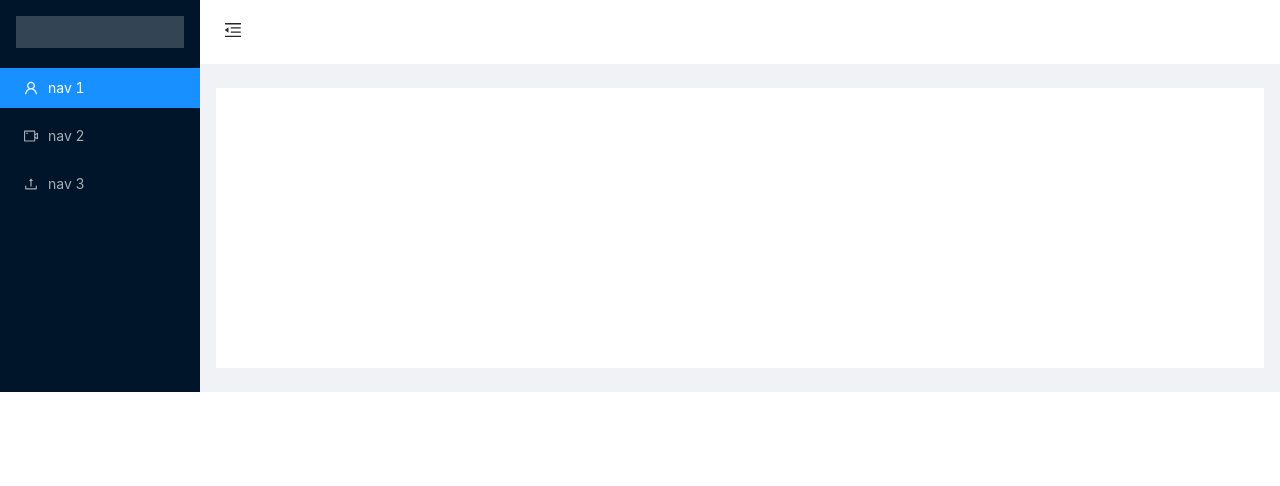
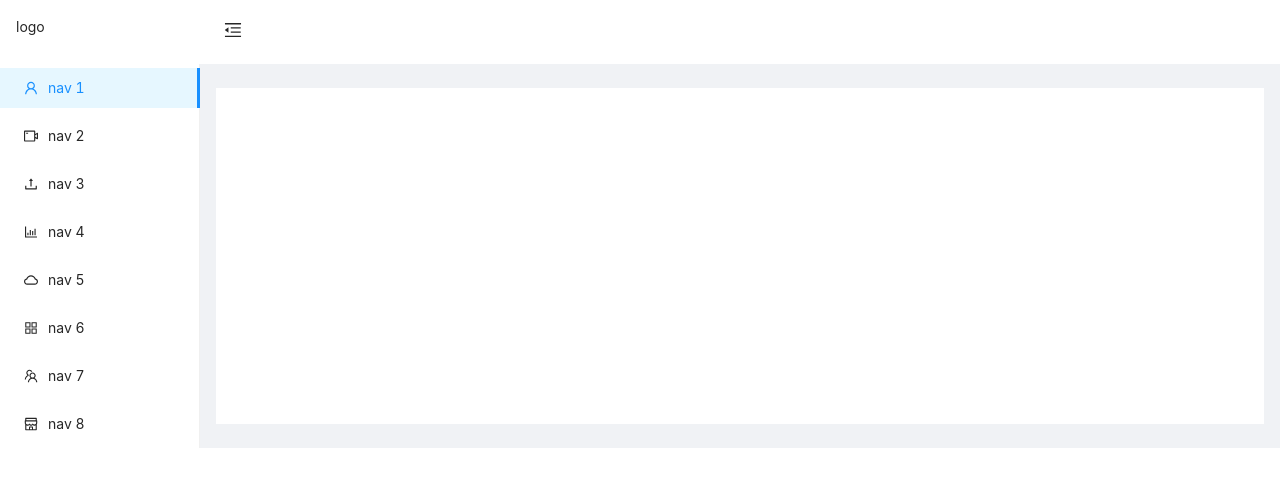
Before and after one commit to echonobug/info-push-web, a Vue app: page / in a window 1280 px wide. Shown: the top 486 px of the page. Built offline with nearby package versions, Linux system fonts and the light colour scheme.

Commit message:
拆分布局组件

```diff
--- a/src/App.vue
+++ b/src/App.vue
@@ -1,5 +1,5 @@
 <template>
   <div id="app">
-    <router-view/>
+    <router-view />
   </div>
 </template>
--- /dev/null
+++ b/src/layout/header/index.vue
@@ -0,0 +1,49 @@
+<template>
+  <a-layout-header class="header">
+    <menu-unfold-outlined v-if="store.state.siderCollapsed" class="trigger"
+                          @click="() => store.dispatch('EXPANDED_SIDER')"/>
+    <menu-fold-outlined v-else class="trigger" @click="() => store.dispatch('COLLAPSED_SIDER')"/>
+  </a-layout-header>
+</template>
+
+<script>
+
+import {
+  MenuUnfoldOutlined,
+  MenuFoldOutlined
+} from '@ant-design/icons-vue'
+import { useStore } from 'vuex'
+
+export default {
+  name: 'Header',
+  components: {
+    MenuUnfoldOutlined,
+    MenuFoldOutlined
+  },
+  setup () {
+    const store = useStore()
+    return {
+      store
+    }
+  }
+}
+</script>
+
+<style lang="scss" scoped>
+.header {
+  background: #fff;
+  padding: 0
+}
+
+.trigger {
+  font-size: 18px;
+  line-height: 64px;
+  padding: 0 24px;
+  cursor: pointer;
+  transition: color 0.3s;
+
+  :hover {
+    color: #1890ff;
+  }
+}
+</style>
--- a/src/layout/index.vue
+++ b/src/layout/index.vue
@@ -1,80 +1,22 @@
 <template>
-  <a-layout id="components-layout-demo-custom-trigger">
-    <a-layout-sider v-model:collapsed="collapsed" :trigger="null" collapsible>
-      <div class="logo"/>
-      <a-menu theme="dark" mode="inline" v-model:selectedKeys="selectedKeys">
-        <a-menu-item key="1">
-          <user-outlined/>
-          <span>nav 1</span>
-        </a-menu-item>
-        <a-menu-item key="2">
-          <video-camera-outlined/>
-          <span>nav 2</span>
-        </a-menu-item>
-        <a-menu-item key="3">
-          <upload-outlined/>
-          <span>nav 3</span>
-        </a-menu-item>
-      </a-menu>
-    </a-layout-sider>
+  <a-layout>
+    <Sider/>
     <a-layout>
-      <a-layout-header style="background: #fff; padding: 0">
-        <menu-unfold-outlined
-          v-if="collapsed"
-          class="trigger"
-          @click="() => (collapsed = !collapsed)"
-        />
-        <menu-fold-outlined v-else class="trigger" @click="() => (collapsed = !collapsed)"/>
-      </a-layout-header>
-      <a-layout-content
-        :style="{ margin: '24px 16px', padding: '24px', background: '#fff', minHeight: '280px' }"
-      >
-        <router-view />
-      </a-layout-content>
+      <Header/>
+      <Main />
     </a-layout>
   </a-layout>
 </template>
 <script>
-import {
-  UserOutlined,
-  VideoCameraOutlined,
-  UploadOutlined,
-  MenuUnfoldOutlined,
-  MenuFoldOutlined
-} from '@ant-design/icons-vue'
+import Sider from './sider'
+import Header from './header'
+import Main from './main'
 
 export default {
   components: {
-    UserOutlined,
-    VideoCameraOutlined,
-    UploadOutlined,
-    MenuUnfoldOutlined,
-    MenuFoldOutlined
-  },
-  data () {
-    return {
-      selectedKeys: ['1'],
-      collapsed: false
-    }
+    Sider,
+    Header,
+    Main
   }
 }
 </script>
-<style>
-#components-layout-demo-custom-trigger .trigger {
-  font-size: 18px;
-  line-height: 64px;
-  padding: 0 24px;
-  cursor: pointer;
-  transition: color 0.3s;
-}
-
-#components-layout-demo-custom-trigger .trigger:hover {
-  color: #1890ff;
-}
-
-#components-layout-demo-custom-trigger .logo {
-  height: 32px;
-  background: rgba(255, 255, 255, 0.2);
-  margin: 16px;
-}
-</style>
--- /dev/null
+++ b/src/layout/main/index.vue
@@ -0,0 +1,21 @@
+<template>
+  <a-layout-content class="content">
+    <router-view/>
+  </a-layout-content>
+</template>
+
+<script>
+export default {
+  name: 'Main'
+}
+</script>
+
+<style scoped>
+.content {
+  margin: 24px 16px;
+  padding: 24px;
+  background: #fff;
+  minHeight: 280px
+}
+
+</style>
--- /dev/null
+++ b/src/layout/sider/index.vue
@@ -0,0 +1,89 @@
+<template>
+  <a-layout-sider class="sider" theme="light" :collapsed="store.state.siderCollapsed" :trigger="null" collapsible>
+    <div class="logo">logo</div>
+    <a-menu theme="light" mode="inline" :selectedKeys="selectedKeys">
+      <a-menu-item key="1">
+        <user-outlined/>
+        <span class="nav-text">nav 1</span>
+      </a-menu-item>
+      <a-menu-item key="2">
+        <video-camera-outlined/>
+        <span class="nav-text">nav 2</span>
+      </a-menu-item>
+      <a-menu-item key="3">
+        <upload-outlined/>
+        <span class="nav-text">nav 3</span>
+      </a-menu-item>
+      <a-menu-item key="4">
+        <bar-chart-outlined/>
+        <span class="nav-text">nav 4</span>
+      </a-menu-item>
+      <a-menu-item key="5">
+        <cloud-outlined/>
+        <span class="nav-text">nav 5</span>
+      </a-menu-item>
+      <a-menu-item key="6">
+        <appstore-outlined/>
+        <span class="nav-text">nav 6</span>
+      </a-menu-item>
+      <a-menu-item key="7">
+        <team-outlined/>
+        <span class="nav-text">nav 7</span>
+      </a-menu-item>
+      <a-menu-item key="8">
+        <shop-outlined/>
+        <span class="nav-text">nav 8</span>
+      </a-menu-item>
+    </a-menu>
+  </a-layout-sider>
+</template>
+
+<script>
+import {
+  UserOutlined,
+  VideoCameraOutlined,
+  UploadOutlined,
+  BarChartOutlined,
+  CloudOutlined,
+  AppstoreOutlined,
+  TeamOutlined,
+  ShopOutlined
+} from '@ant-design/icons-vue'
+import { reactive, toRefs } from 'vue'
+import { useStore } from 'vuex'
+
+export default {
+  name: 'Sider',
+  components: {
+    UserOutlined,
+    VideoCameraOutlined,
+    UploadOutlined,
+    BarChartOutlined,
+    CloudOutlined,
+    AppstoreOutlined,
+    TeamOutlined,
+    ShopOutlined
+  },
+  setup (props, context) {
+    const store = useStore()
+    const state = reactive({
+      selectedKeys: ['1']
+    })
+    return {
+      ...toRefs(state),
+      store
+    }
+  }
+}
+</script>
+
+<style lang="scss" scoped>
+.sider {
+}
+
+.logo {
+  height: 32px;
+  background: rgba(255, 255, 255, 0.2);
+  margin: 16px;
+}
+</style>
--- a/src/router/index.js
+++ b/src/router/index.js
@@ -5,7 +5,7 @@ const routes = [
   {
     path: '/',
     name: 'Layout',
-    component: () => import('@/layout/index'),
+    component: () => import('@/layout'),
     children: [
       {
         path: '/home',
--- a/src/store/index.js
+++ b/src/store/index.js
@@ -2,11 +2,23 @@ import { createStore } from 'vuex'
 
 export default createStore({
   state: {
+    siderCollapsed: false
   },
   mutations: {
+    COLLAPSED_SIDER (state) {
+      state.siderCollapsed = true
+    },
+    EXPANDED_SIDER (state) {
+      state.siderCollapsed = false
+    }
   },
   actions: {
+    COLLAPSED_SIDER ({ commit }) {
+      commit('COLLAPSED_SIDER')
+    },
+    EXPANDED_SIDER ({ commit }) {
+      commit('EXPANDED_SIDER')
+    }
   },
-  modules: {
-  }
+  modules: {}
 })
```
